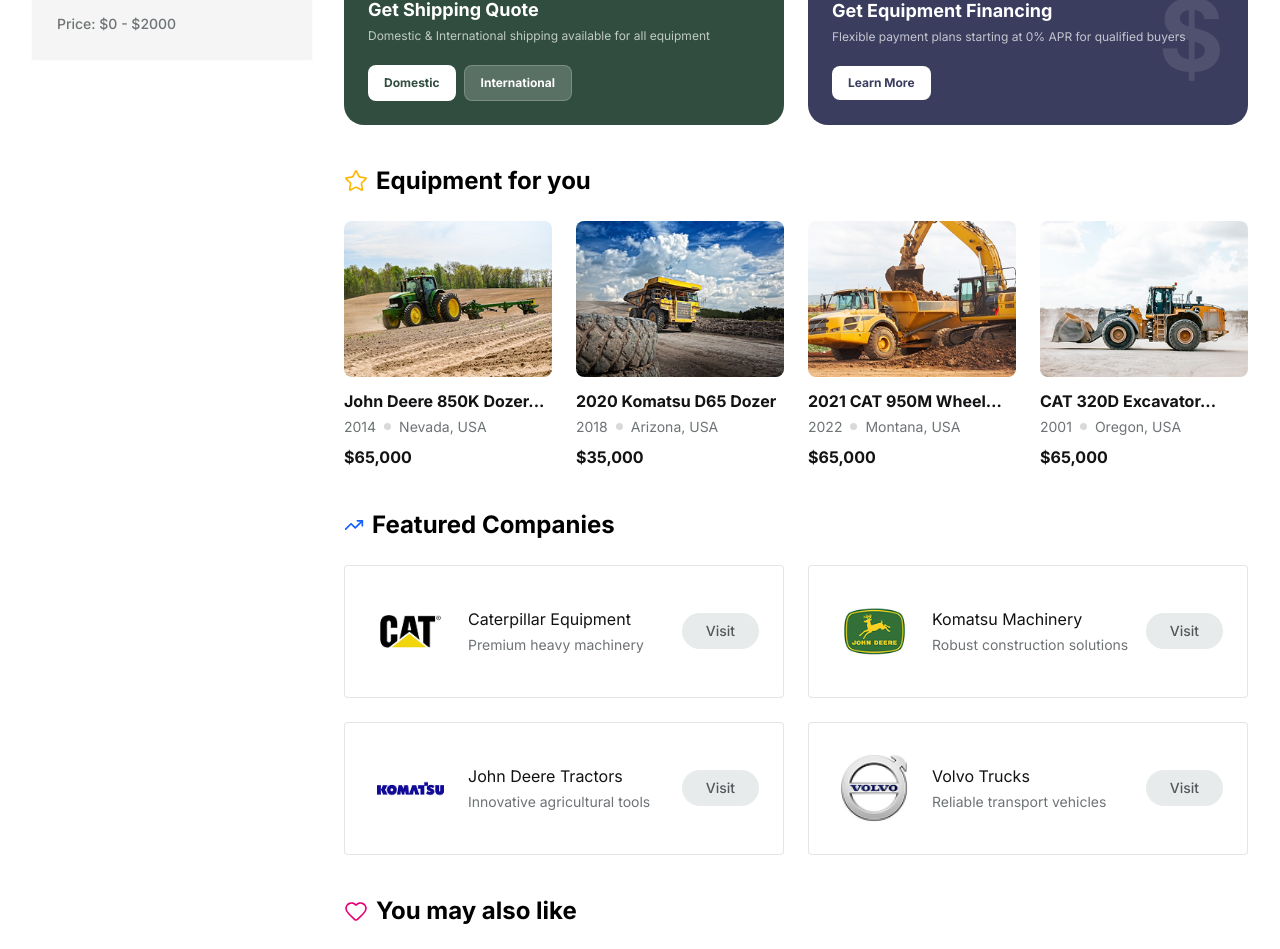
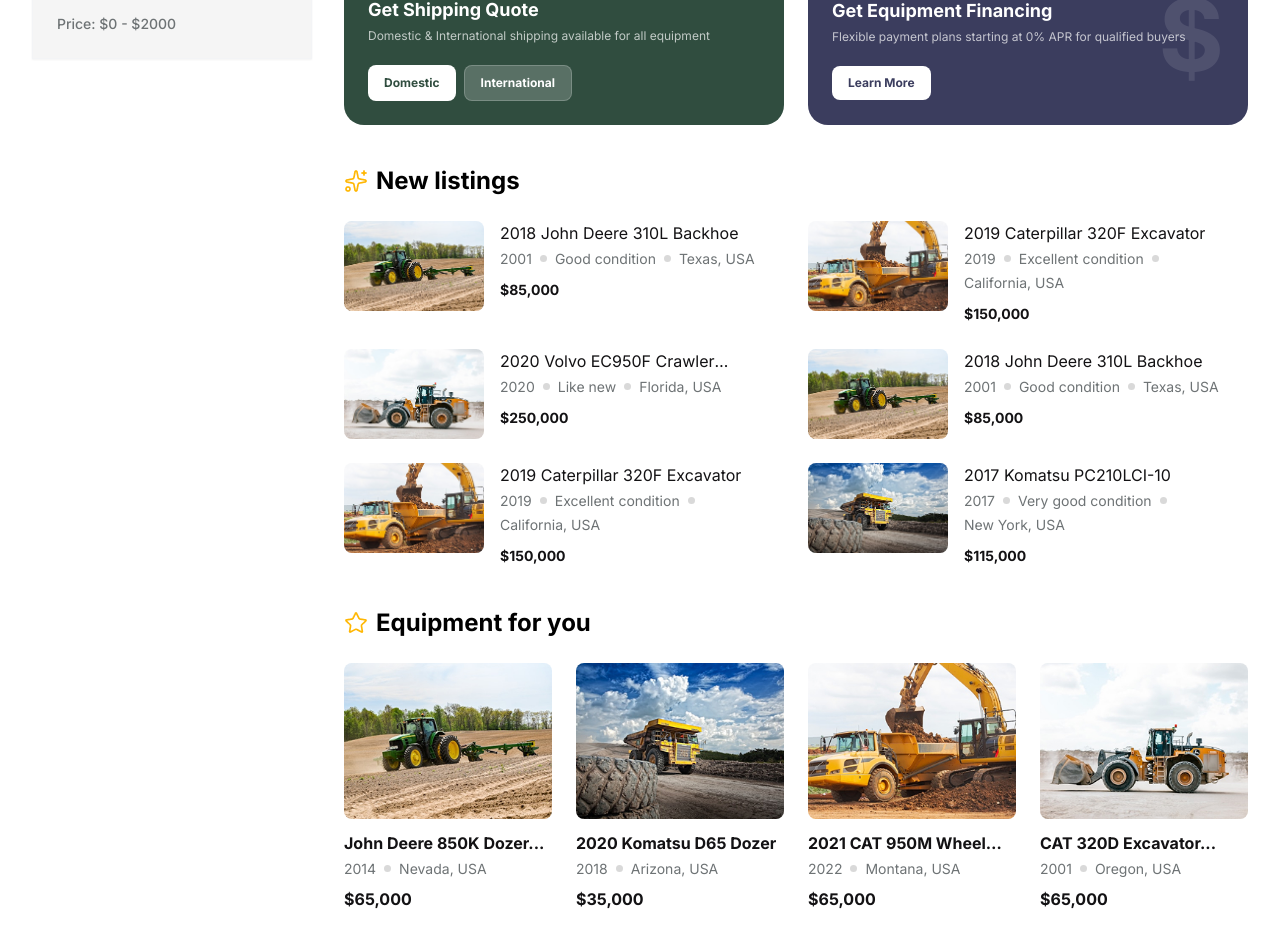
Before and after one commit to mountbox-ui/EZ-Trade-Machinery, a React (Vite) app: page / in a window 1280 px wide. Shown: the part 2165-3114 px from the top of the page. Built offline with nearby package versions, Linux system fonts and the light colour scheme.

Commit message:
new listings

```diff
--- /dev/null
+++ b/src/components/NewListings.jsx
@@ -0,0 +1,107 @@
+import React from 'react'
+import JohnDeere from '../assets/Auction-Img/Johan_Deere_650K.jpg'
+import Komatsu from '../assets/Auction-Img/Komatsu_PC360LC.jpg'
+import Caterpillar from '../assets/Auction-Img/Caterpillar_D6N.jpg'
+import Volvo from '../assets/Auction-Img/Volvo_EEC380.jpg'
+import EllipseIcon from '../assets/social_media_icons/Ellipse.svg'
+import BlinkIcon from '../assets/social_media_icons/blink.png'
+
+const NewListings = () => {
+  const listings = [
+    {
+      id: 1,
+      title: '2018 John Deere 310L Backhoe',
+      year: '2001',
+      condition: 'Good condition',
+      location: 'Texas, USA',
+      price: '85,000',
+      image: JohnDeere
+    },
+    {
+      id: 2,
+      title: '2019 Caterpillar 320F Excavator',
+      year: '2019',
+      condition: 'Excellent condition',
+      location: 'California, USA',
+      price: '150,000',
+      image: Caterpillar
+    },
+    {
+      id: 3,
+      title: '2020 Volvo EC950F Crawler Excavator',
+      year: '2020',
+      condition: 'Like new',
+      location: 'Florida, USA',
+      price: '250,000',
+      image: Volvo
+    },
+    {
+      id: 4,
+      title: '2018 John Deere 310L Backhoe',
+      year: '2001',
+      condition: 'Good condition',
+      location: 'Texas, USA',
+      price: '85,000',
+      image: JohnDeere
+    },
+    {
+      id: 5,
+      title: '2019 Caterpillar 320F Excavator',
+      year: '2019',
+      condition: 'Excellent condition',
+      location: 'California, USA',
+      price: '150,000',
+      image: Caterpillar
+    },
+    {
+      id: 6,
+      title: '2017 Komatsu PC210LCI-10',
+      year: '2017',
+      condition: 'Very good condition',
+      location: 'New York, USA',
+      price: '115,000',
+      image: Komatsu
+    }
+  ]
+
+  return (
+    <section className="w-full">
+      <div className="flex items-center mb-6">
+        <div className="flex items-center gap-2">
+          <img src={BlinkIcon} alt="" className="w-6 h-6" />
+          <h2 className="font-inter text-2xl font-bold text-[#000000]">New listings</h2>
+        </div>
+      </div>
+
+      <div className="grid grid-cols-1 md:grid-cols-2 gap-6">
+        {listings.map((listing) => (
+          <div key={listing.id} className="group cursor-pointer flex items-start gap-4">
+            <div className="relative rounded-[8px] overflow-hidden flex-shrink-0">
+              <img
+                src={listing.image}
+                alt={listing.title}
+                className="w-[140px] h-[90px] object-cover transition-transform duration-300 group-hover:scale-105"
+              />
+            </div>
+
+            <div className="flex flex-col gap-1 flex-1">
+              <h3 className="font-inter font-normal text-base text-[#131214] line-clamp-1">{listing.title}</h3>
+              <div className="flex flex-wrap items-center text-sm font-inter font-normal text-[#6E7375] gap-1">
+                <span>{listing.year}</span>
+                <img src={EllipseIcon} alt="" className="mx-1" />
+                <span>{listing.condition}</span>
+                <img src={EllipseIcon} alt="" className="mx-1" />
+                <span>{listing.location}</span>
+              </div>
+              <div className="mt-1">
+                <span className="font-bold text-[#131214] text-sm">${listing.price}</span>
+              </div>
+            </div>
+          </div>
+        ))}
+      </div>
+    </section>
+  )
+}
+
+export default NewListings
--- a/src/components/PromoDashboard.jsx
+++ b/src/components/PromoDashboard.jsx
@@ -13,6 +13,7 @@
 import YouMayAlsoLike from './YouMayAlsoLike'
 import FeaturedCompanies from './FeaturedCompanies'
 import EquipmentForYou from './EquipmentForYou'
+import NewListings from './NewListings'
 
 const PromoDashboard = () => {
     return (
@@ -161,6 +162,8 @@
                     <div className="absolute right-6 top-1/2 -translate-y-1/2 text-[100px] font-bold opacity-10 leading-none select-none">$</div>
                 </div>
             </div>
+            {/* New Listings */}
+            <NewListings />
             {/* Equipment for you */}
             <EquipmentForYou />
             {/* Featured Companies */}
```
Also changed, not shown: src/App.jsx (line endings or trailing spaces), src/assets/social_media_icons/blink.png (added).
